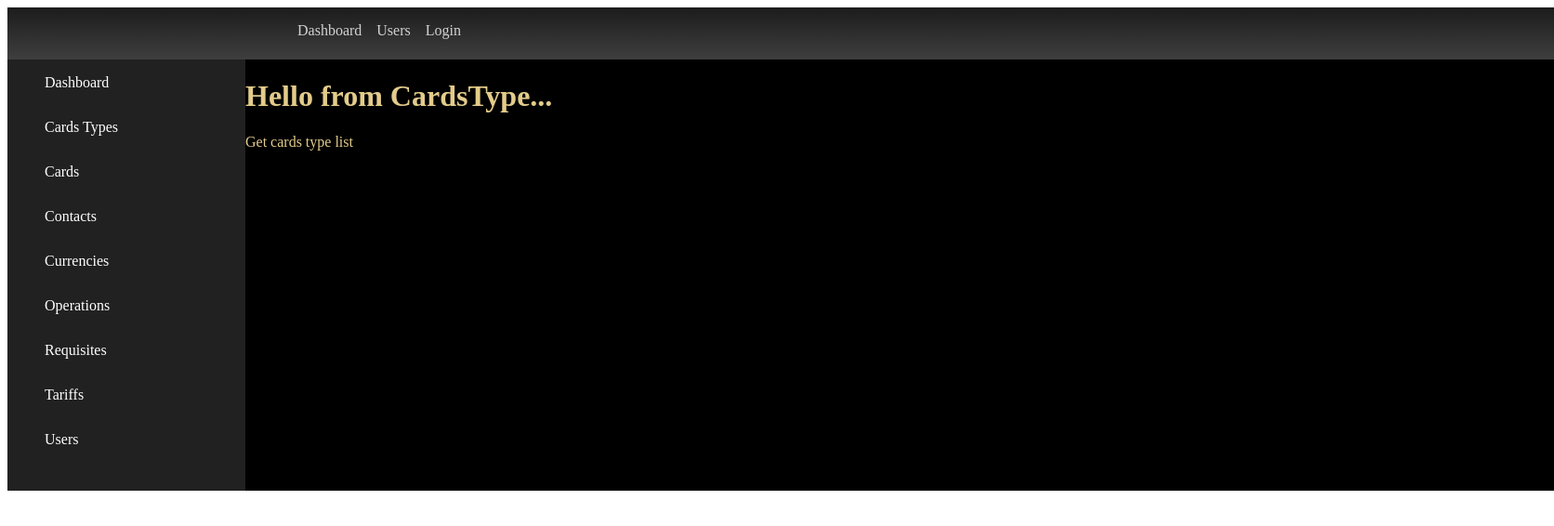
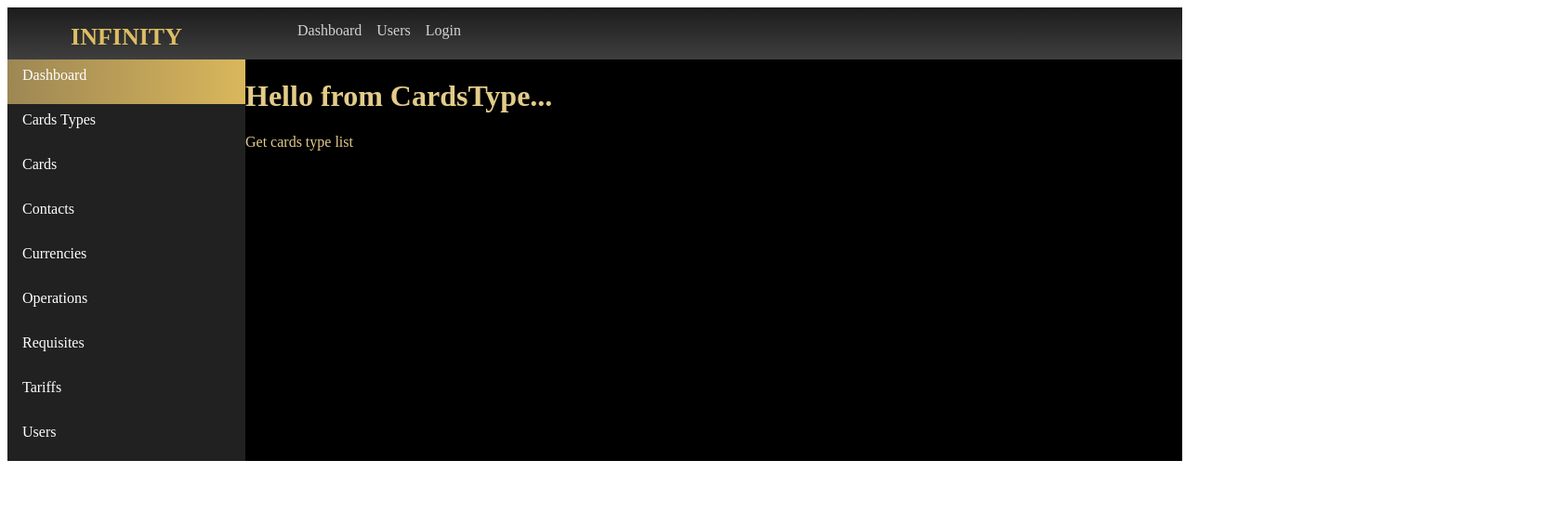
Before and after one commit to Volodymyrquo/some-cards, a React (Create React App) app: page /cardstypes in a window 1280 px wide. Shown: the top 566 px of the page at 93% size, 1672 px wide, since content can reach past the window. Built offline with nearby package versions, Linux system fonts and the light colour scheme.

Commit message:
added styles

```diff
--- a/src/App.scss
+++ b/src/App.scss
@@ -2,13 +2,13 @@
   margin: 0 auto;
   display: grid;
   grid-template-rows: 56px 1fr;
-  grid-template-columns: 2fr 13fr;
-  grid-template-areas: 'n h' 'n c';
-  width: 1664px;
+  grid-template-columns: 256px 1fr;
+  grid-template-areas: 'header header' 'navbar content';
+  width: 100%;
 }
 
 .app-wrapper-content {
-  grid-area: c;
+  grid-area: content;
   background-color: #000000;
   color: #e3cc8a;
 }
--- a/src/api/api.js
+++ b/src/api/api.js
@@ -23,6 +23,13 @@ export const authAPI = {
     });
     return instance.post(`/token`, newData).then((response) => response);
   },
+};
+
+const newInstatce = axios.create({
+  baseURL: `https://api.sumra.net`,
+});
+export const fetchValidateName = (name) => {
+  return newInstatce.get(`/auth/v1/validate?username=${name}`);
 };
 
 /* export const fetchAuth = ({ username, password }) => {
@@ -57,5 +64,4 @@ export const authAPI = {
       headers: {
         'Content-Type': 'application/json',
       },
-    });
- */
+    }); */
--- a/src/api/infinityAPI.js
+++ b/src/api/infinityAPI.js
@@ -3,12 +3,11 @@ import * as axios from 'axios';
 const token = localStorage.token;
 
 const instance = axios.create({
-  baseURL: `https:api.sumra.net/infinity/1/`,
+  baseURL: `https://api.sumra.net/infinity/1/`,
   headers: {
     'X-Requested-With': 'XMLHttpRequest',
     'Content-Type': 'application/x-www-form-urlencoded',
     Autorization: `Bearer ${token}`,
-    'Access-Control-Allow-Origin': '*',
   },
 });
 
--- a/src/components/Header/Header.jsx
+++ b/src/components/Header/Header.jsx
@@ -5,6 +5,10 @@ import s from './Header.module.css';
 const Header = () => {
   return (
     <div className={s.header}>
+      <div className={s.logo}>
+        <h1>infinity</h1>
+      </div>
+      <div>
         <ul className={s.list}>
           <li className={s.item}>
             <Link to='/dashboard'>Dashboard</Link>
@@ -17,6 +21,7 @@ const Header = () => {
           </li>
         </ul>
       </div>
+    </div>
   );
 };
 
--- a/src/components/Header/Header.module.css
+++ b/src/components/Header/Header.module.css
@@ -1,4 +1,5 @@
 .header {
+  display: flex;
   top: 0px;
   background: #212121
     linear-gradient(
@@ -7,7 +8,15 @@
       rgba(247, 247, 247, 0.15) 106.86%
     );
 
-  grid-area: h;
+  grid-area: header;
+}
+
+.logo {
+  text-align: center;
+  text-transform: uppercase;
+  color: #ddbe65;
+  width: 256px;
+  font-size: small;
 }
 
 .list {
--- a/src/components/Navbar/Navbar.jsx
+++ b/src/components/Navbar/Navbar.jsx
@@ -4,9 +4,8 @@ import s from './Navbar.module.css';
 const Navbar = () => {
   return (
     <div className={s.nav}>
-      <div className={s.logo}></div>
       <ul className={s.list}>
-        <li className={s.item}>
+        <li className={`${s.item} ${s.active}`}>
           <Link to='/dashboard'>Dashboard</Link>
         </li>
         <li className={s.item}>
--- a/src/components/Navbar/Navbar.module.css
+++ b/src/components/Navbar/Navbar.module.css
@@ -1,22 +1,12 @@
 .nav {
-  grid-area: n;
+  grid-area: navbar;
   background: #212121;
 }
 
-.logo {
-  width: 256px;
-  height: 56px;
-  left: 0px;
-  top: 0px;
-  background: linear-gradient(
-    180deg,
-    rgba(0, 0, 0, 0.15) 0.05%,
-    rgba(247, 247, 247, 0.15) 106.86%
-  );
-}
-
 .list {
-  list-style: none;
+  list-style-type: none;
+  margin: 0;
+  padding: 0;
 }
 .item {
   font-size: 16px;
@@ -28,7 +18,18 @@
 }
 
 .item a {
+  display: block;
   color: #ffffff;
   text-decoration: none;
-  padding: 0;
+  padding: 8px 16px;
+  width: 256px;
 }
+
+.item a:hover {
+  background-color: #292929;
+  color: #dab75c;
+}
+
+.active {
+  background: linear-gradient(270deg, #dab75c 0%, #9d8754 100%);
+}
--- a/src/redux/auth-reducer.js
+++ b/src/redux/auth-reducer.js
@@ -3,9 +3,12 @@
 
 import { authAPI } from '../api/api';
 const SET_USER_ACCESS_TOKEN = 'ulta-cards/auth/SET_USER_ACCESS_TOKEN';
+const SET_USER_NAME = 'ulta-cards/auth/SET_USER_NAME';
 
 const initialState = {
   accessToken: null,
+  username: '',
+  invalidUserName: false,
 };
 
 const authReducer = (state = initialState, action) => {
@@ -15,6 +18,11 @@ const authReducer = (state = initialState, action) => {
         ...state,
         accessToken: action.accessToken,
       };
+    case SET_USER_NAME:
+      return {
+        ...state,
+        username: action.username,
+      };
     default:
       return state;
   }
@@ -23,6 +31,10 @@ const authReducer = (state = initialState, action) => {
 export const setUserAccessToken = (access) => ({
   type: SET_USER_ACCESS_TOKEN,
   accessToken: access,
+});
+export const setUserName = (username) => ({
+  type: SET_USER_NAME,
+  username,
 });
 export const _signIn = ({ username, password }) => async (dispatch) => {
   let response = await authAPI.fetchAuth({ username, password });
@@ -39,4 +51,24 @@ export const _signIn = ({ username, password }) => async (dispatch) => {
   console.log('#####:status', response.status, response.statusText);
 };
 
+/* export const _changeInput = (username) => async (dispatch) => {
+  dispatch(setUserName(username));
+
+  if (timer) {
+    clearTimeout(timer);
+  }
+
+  this.timerID = setTimeout(() => {
+    fetchValidateName(value)
+      .then((response) => {
+        if (response.status === 200) {
+          this.setState({ invalidUserName: false });
+        } else {
+          this.setState({ invalidUserName: true });
+        }
+      })
+      .catch(console.error);
+  }, 300);
+};
+ */
 export default authReducer;
```
Also changed, not shown: public/index.html (+1 -22 lines), src/components/Auth/UserForm.js (+14 -1 lines), 1 other file (tests, documents, lock files or other folders). Lines whose indentation alone changed are shown as unchanged.
